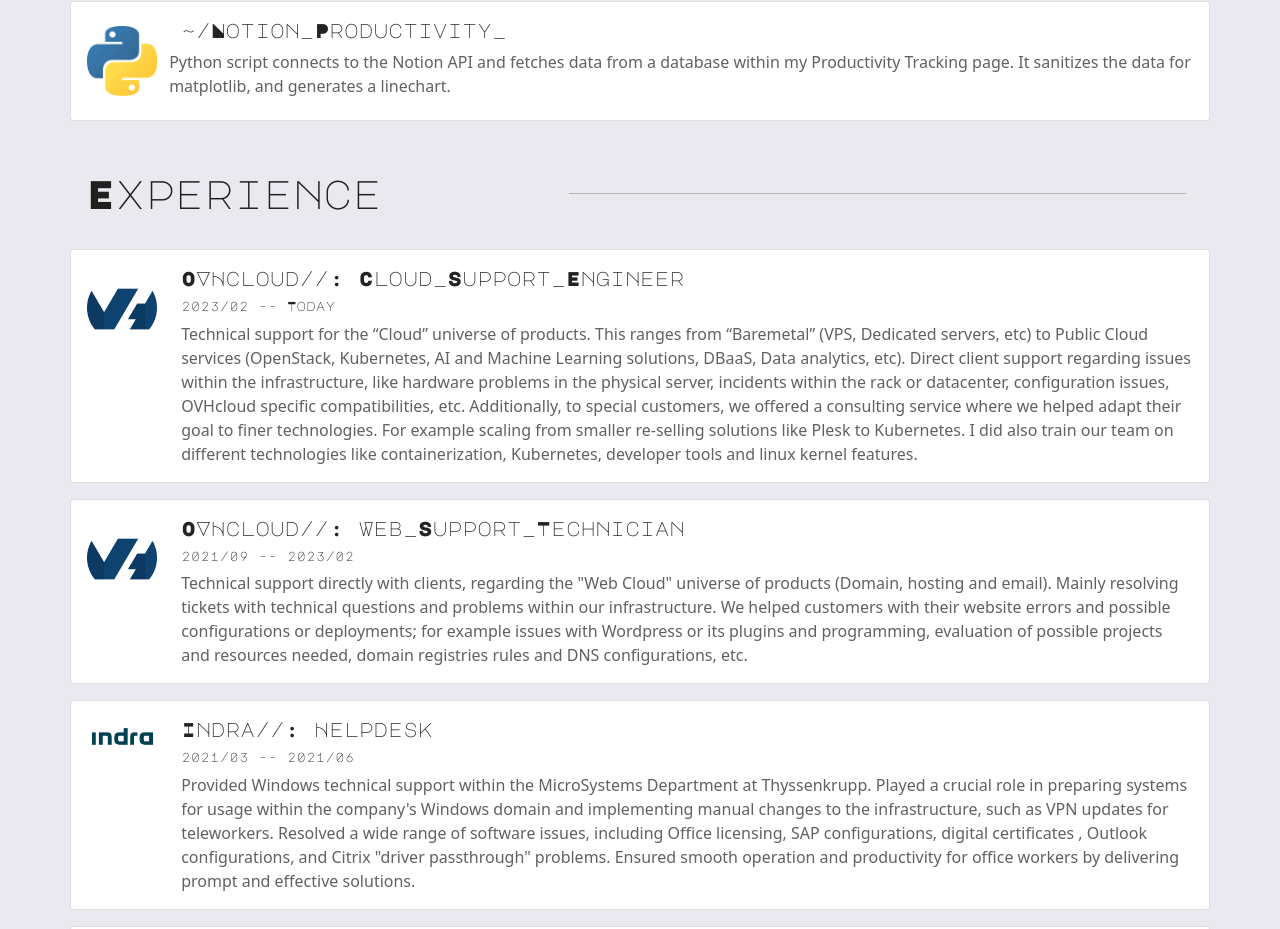
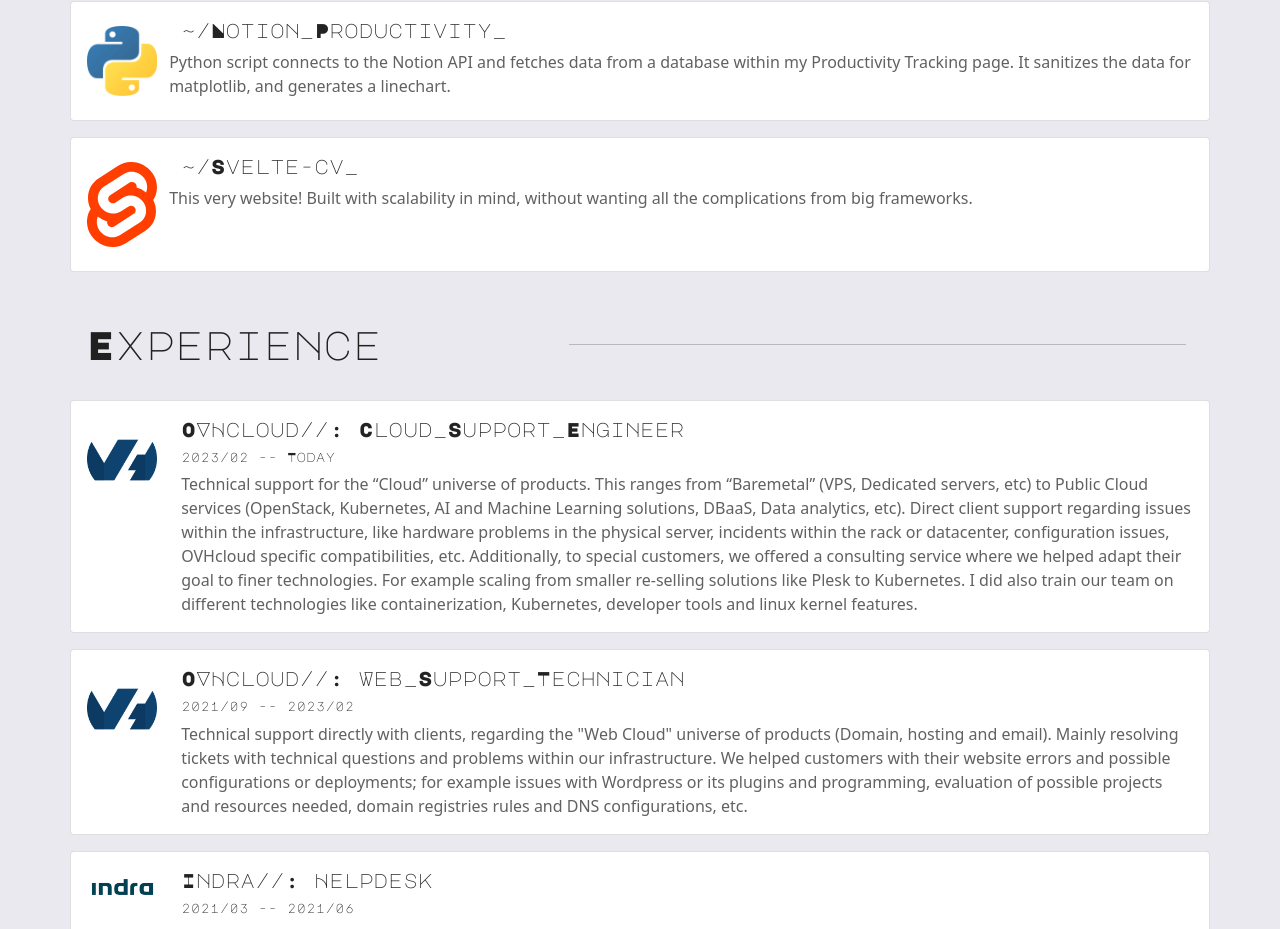
Before and after one commit to oborekk/svelte-cv, a SvelteKit app: page / in a window 1280 px wide. Shown: the part 1180-2109 px from the top of the page. Built offline with nearby package versions, Linux system fonts and the light colour scheme.

Commit message:
+Svelte_Cv project

```diff
--- a/src/routes/projects.svelte
+++ b/src/routes/projects.svelte
@@ -30,6 +30,27 @@
             </a>
         </div>
     </div>
+    <div class="row justify-content-center align-items-center">
+        <div class="card my-2 p-3">
+            <a href="https://github.com/oborekk/svelte-cv">
+                <div class="row">
+                    <div class="col-sm-1">
+                        <img src="svelte.svg" style="max-height: 280px;"
+                        class="my-2 img-fluid rounded-start h-auto w-auto" alt="p1">
+                    </div>
+                    <div class="col">
+                        <div class="row">
+                            <h5 class="card-title">~/Svelte-cv_</h5>
+                        </div>
+                        <div class="row">
+                            This very website! Built with scalability in mind, without wanting
+                            all the complications from big frameworks.
+                        </div>
+                    </div>
+                </div>
+            </a>
+        </div>
+    </div>
 </div>
 
 <slot/>
```
Also changed, not shown: static/svelte.svg (added).
